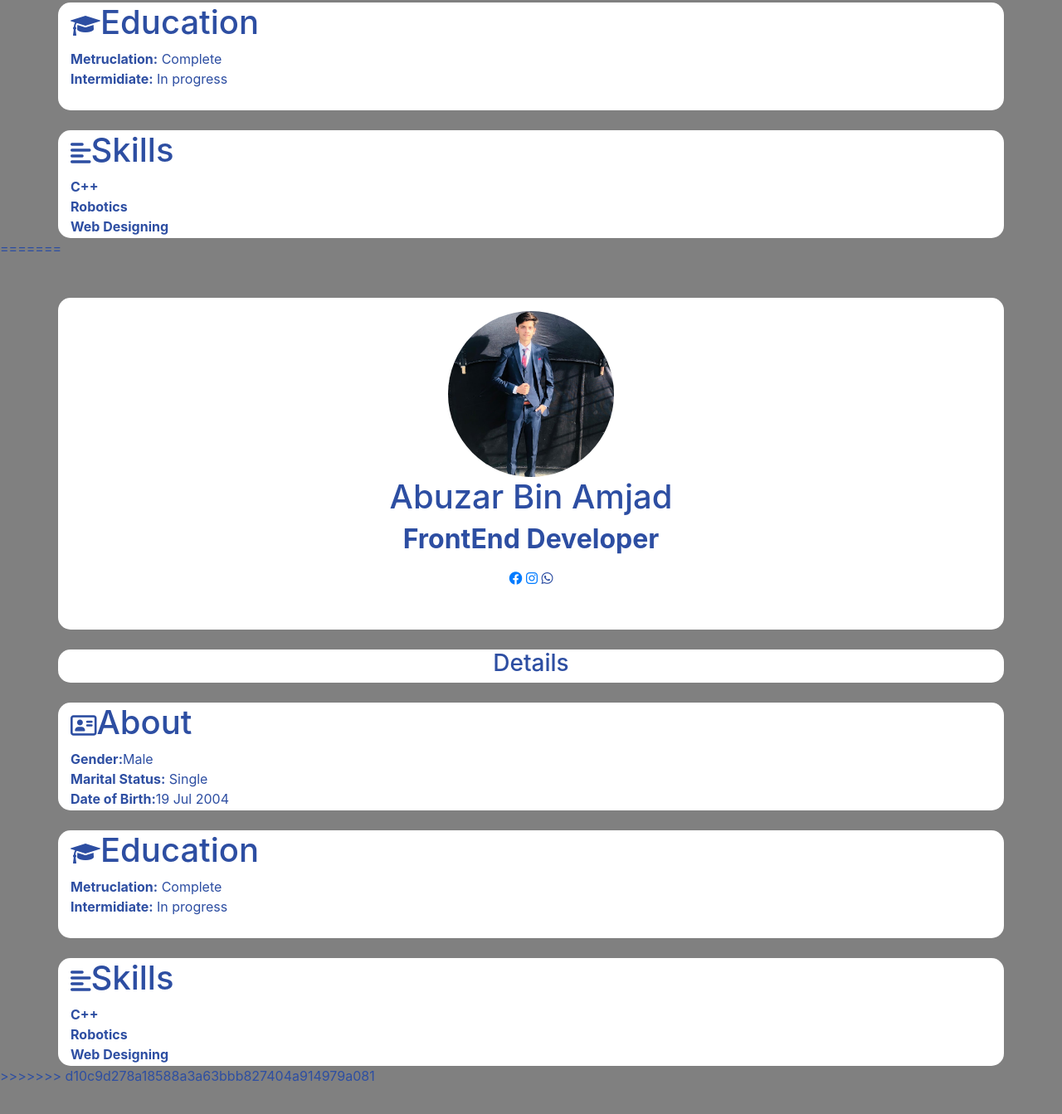
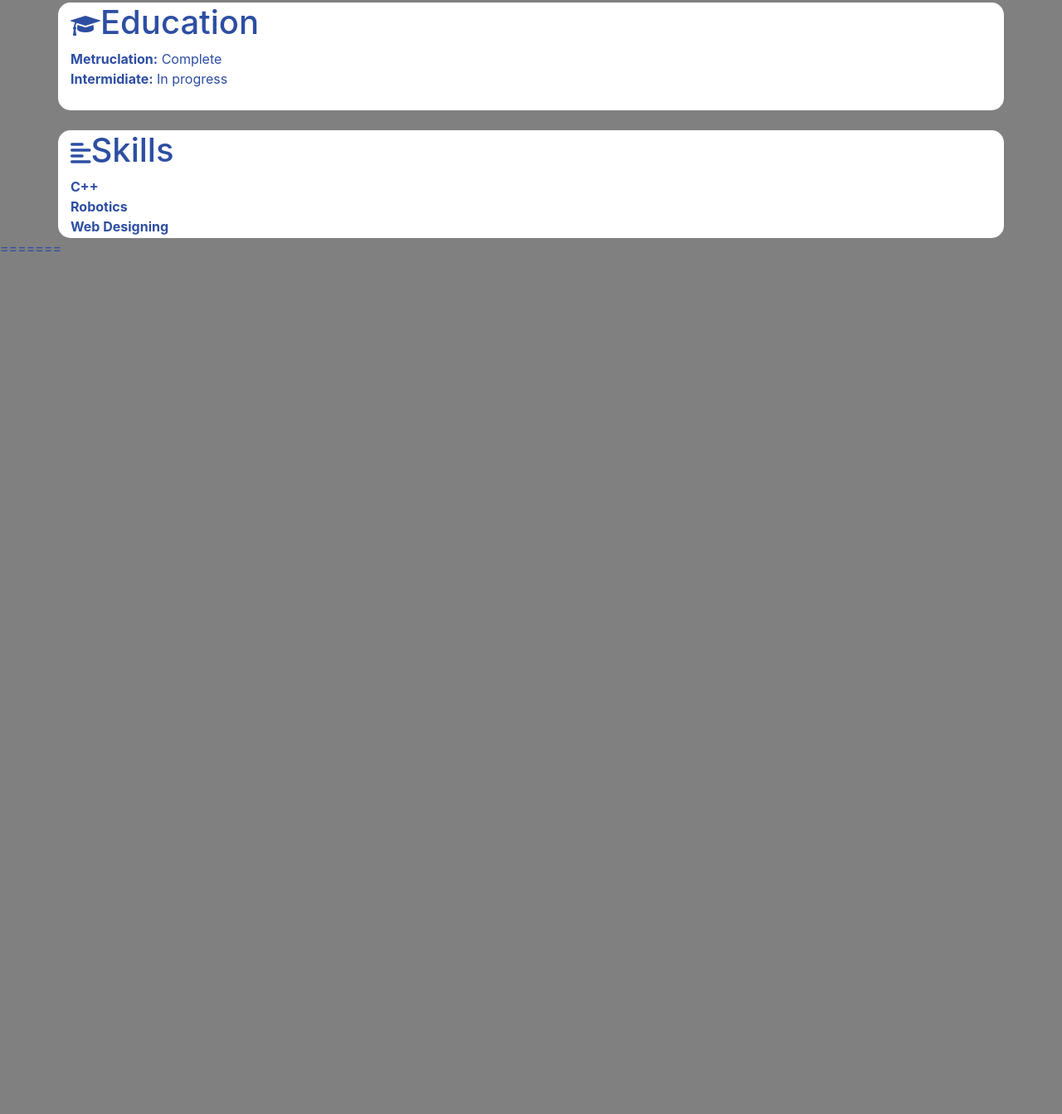
Before and after one commit to MalikAbuzarbinAmjad/resume, a plain HTML site: page index.html in a window 1280 px wide. Shown: the part 711-2054 px from the top of the page at 83% size. After the commit the page ends 1082 px from the top, so only its background shows below. Drawn offline with nearby package versions, Linux system fonts and the light colour scheme.

Commit message:
Update index.html

```diff
--- a/index.html
+++ b/index.html
@@ -52,59 +52,5 @@
     <script src="https://cdnjs.cloudflare.com/ajax/libs/popper.js/1.14.7/umd/popper.min.js" integrity="sha384-UO2eT0CpHqdSJQ6hJty5KVphtPhzWj9WO1clHTMGa3JDZwrnQq4sF86dIHNDz0W1" crossorigin="anonymous"></script>
     <script src="https://stackpath.bootstrapcdn.com/bootstrap/4.3.1/js/bootstrap.min.js" integrity="sha384-JjSmVgyd0p3pXB1rRibZUAYoIIy6OrQ6VrjIEaFf/nJGzIxFDsf4x0xIM+B07jRM" crossorigin="anonymous"></script>
   </body>
+</html>
 =======
-<!doctype html>
-<html lang="en">
-  <head>
-    <title>Title</title>
-    <!-- Required meta tags -->
-    <meta charset="utf-8">
-    <meta name="viewport" content="width=device-width, initial-scale=1, shrink-to-fit=no">
-
-    <!-- Bootstrap CSS -->
-    <link rel="stylesheet" href="https://stackpath.bootstrapcdn.com/bootstrap/4.3.1/css/bootstrap.min.css" integrity="sha384-ggOyR0iXCbMQv3Xipma34MD+dH/1fQ784/j6cY/iJTQUOhcWr7x9JvoRxT2MZw1T" crossorigin="anonymous">
-    <link rel="stylesheet" href="https://cdnjs.cloudflare.com/ajax/libs/font-awesome/6.2.1/css/all.min.css" integrity="sha512-MV7K8+y+gLIBoVD59lQIYicR65iaqukzvf/nwasF0nqhPay5w/9lJmVM2hMDcnK1OnMGCdVK+iQrJ7lzPJQd1w==" crossorigin="anonymous" referrerpolicy="no-referrer" />
-    <link rel="stylesheet" href="https://cdnjs.cloudflare.com/ajax/libs/font-awesome/4.7.0/css/font-awesome.min.css">
-  </head>
-  <body style="background-color: grey; color: #2d4ea2;">
-      <div class="container mt-5 text-center" style="height: 400px; background-color: white; border-radius: 15px;">
-        <img src="./malik.jpg" class="mt-3" style="height: 200px; width: 200px; border-radius: 50%;" alt="">
-        <h1>Abuzar Bin Amjad</h1>
-        <h2><p><strong>FrontEnd Developer</strong></p></h2>
-      <a href="https://web.facebook.com/profile.php?id=100079986486604"><i class="fa-brands fa-facebook"></i></a>
-        <a href="https://www.instagram.com/abuzarmalik5277/"> <i class="fa-brands fa-instagram"></i></a>
-        <i class="fa-brands fa-whatsapp"></i>
-    </div>
-    <br>
-    <div class="container text-center" style="height: 40px; background-color: white; border-radius: 15px;">
-<h3>Details</h3>
-    </div>
-    <br>
-    <div class="container" style="height: 130px; background-color: white; border-radius: 15px;">
-        <h1> <i class="fa-regular fa-address-card" style="font-size: 28px;"></i>About</h1>
-        <b>Gender:</b>Male <br>
-        <b>Marital Status:</b> Single <br>
-        <b>Date of Birth:</b>19 Jul 2004
-    </div>
-<br>
-<div class="container" style="height: 130px; background-color: white; border-radius: 15px;">
-    <h1><i class="fa fa-graduation-cap" style="font-size:28px"></i>Education</h1>
-    <b>Metruclation:</b> Complete <br>
-    <b> Intermidiate:</b> In progress <br>
-</div>
-<br>
-<div class="container" style="height: 130px; background-color: white; border-radius: 15px;">
-    <h1><i class='fas fa-align-left' style='font-size:28px'></i>Skills</h1>
-    <b>C++</b> <br>
-    <b>Robotics</b><br>
-    <b>Web Designing</b>
-</div>
-
-    <!-- Optional JavaScript -->
-    <!-- jQuery first, then Popper.js, then Bootstrap JS -->
-    <script src="https://code.jquery.com/jquery-3.3.1.slim.min.js" integrity="sha384-q8i/X+965DzO0rT7abK41JStQIAqVgRVzpbzo5smXKp4YfRvH+8abtTE1Pi6jizo" crossorigin="anonymous"></script>
-    <script src="https://cdnjs.cloudflare.com/ajax/libs/popper.js/1.14.7/umd/popper.min.js" integrity="sha384-UO2eT0CpHqdSJQ6hJty5KVphtPhzWj9WO1clHTMGa3JDZwrnQq4sF86dIHNDz0W1" crossorigin="anonymous"></script>
-    <script src="https://stackpath.bootstrapcdn.com/bootstrap/4.3.1/js/bootstrap.min.js" integrity="sha384-JjSmVgyd0p3pXB1rRibZUAYoIIy6OrQ6VrjIEaFf/nJGzIxFDsf4x0xIM+B07jRM" crossorigin="anonymous"></script>
-  </body>
->>>>>>> d10c9d278a18588a3a63bbb827404a914979a081
-</html>
```
